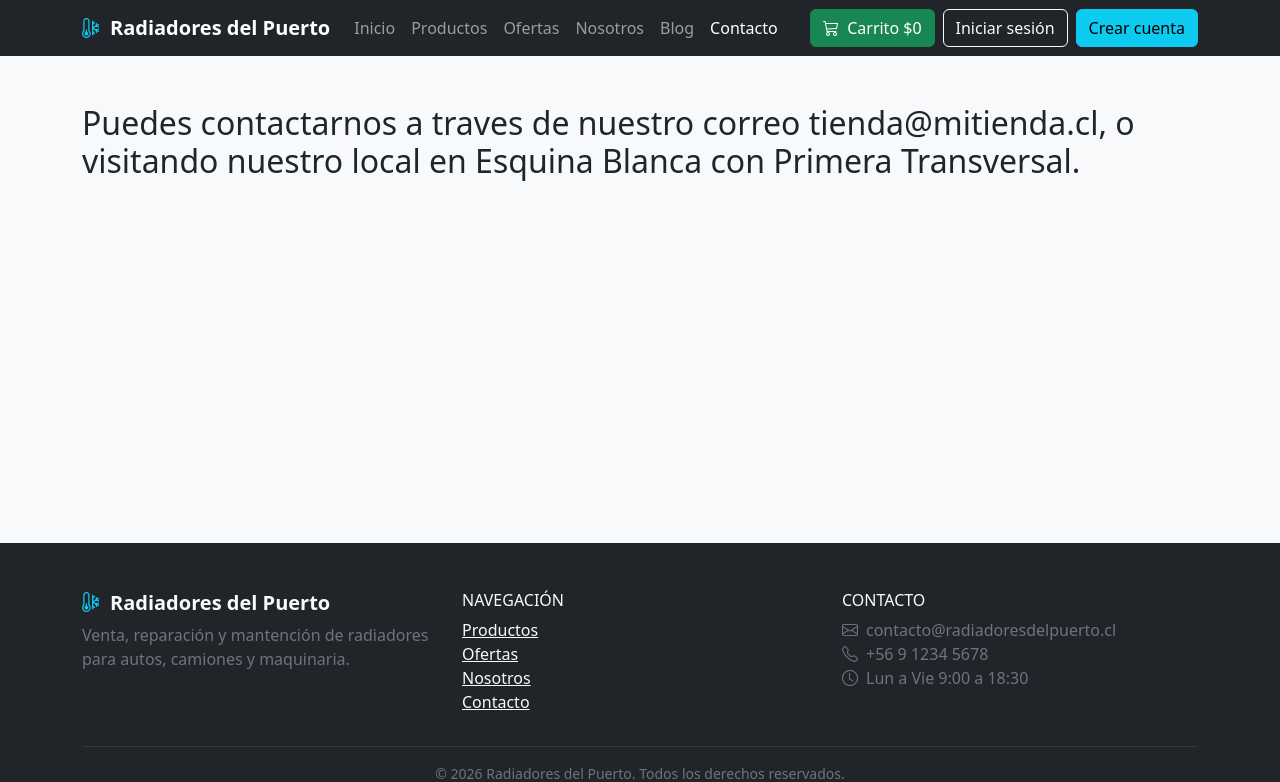
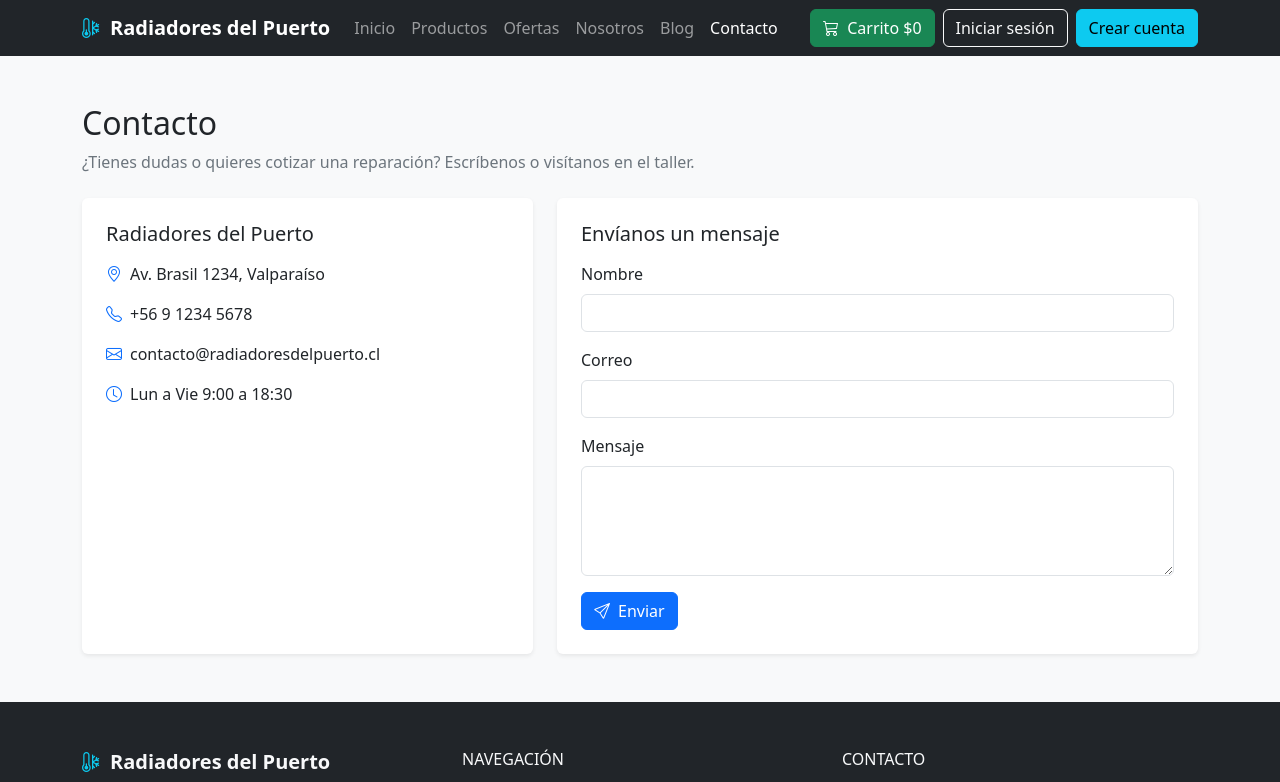
Before and after one commit to beaedov/FullStackEntrega2, a Next.js app: page /contacto in a window 1280 px wide. Shown: the top 782 px of the page. Built offline with nearby package versions, Linux system fonts and the light colour scheme.

Commit message:
Página de contacto con datos

```diff
--- a/app/contacto/page.tsx
+++ b/app/contacto/page.tsx
@@ -1,13 +1,61 @@
 export default function Contacto() {
   return (
     <div className="container py-5">
+      <h1 className="h2 mb-2">Contacto</h1>
+      <p className="text-secondary mb-4">
+        ¿Tienes dudas o quieres cotizar una reparación? Escríbenos o visítanos en el taller.
+      </p>
 
-      <h2>
-        Puedes contactarnos a traves de nuestro correo tienda@mitienda.cl,
-        o visitando nuestro local en Esquina Blanca con Primera Transversal.
-      </h2>
+      <div className="row g-4">
+        {/* Columna izquierda*/}
+        <div className="col-12 col-lg-5">
+          <div className="card h-100 border-0 shadow-sm p-4">
+            <h2 className="h5 mb-3">Radiadores del Puerto</h2>
+            <ul className="list-unstyled mb-0">
+              <li className="mb-3">
+                <i className="bi bi-geo-alt text-primary me-2"></i>
+                Av. Brasil 1234, Valparaíso
+              </li>
+              <li className="mb-3">
+                <i className="bi bi-telephone text-primary me-2"></i>
+                +56 9 1234 5678
+              </li>
+              <li className="mb-3">
+                <i className="bi bi-envelope text-primary me-2"></i>
+                contacto@radiadoresdelpuerto.cl
+              </li>
+              <li>
+                <i className="bi bi-clock text-primary me-2"></i>
+                Lun a Vie 9:00 a 18:30
+              </li>
+            </ul>
+          </div>
+        </div>
 
-
+        {/* Columna derecha */}
+        <div className="col-12 col-lg-7">
+          <div className="card border-0 shadow-sm p-4">
+            <h2 className="h5 mb-3">Envíanos un mensaje</h2>
+            <form>
+              <div className="mb-3">
+                <label htmlFor="nombre" className="form-label">Nombre</label>
+                <input type="text" id="nombre" className="form-control" required />
+              </div>
+              <div className="mb-3">
+                <label htmlFor="correo" className="form-label">Correo</label>
+                <input type="email" id="correo" className="form-control" required />
+              </div>
+              <div className="mb-3">
+                <label htmlFor="mensaje" className="form-label">Mensaje</label>
+                <textarea id="mensaje" className="form-control" rows={4} required></textarea>
+              </div>
+              <button type="submit" className="btn btn-primary">
+                <i className="bi bi-send me-2"></i>Enviar
+              </button>
+            </form>
+          </div>
+        </div>
       </div>
+    </div>
   );
 }
```
